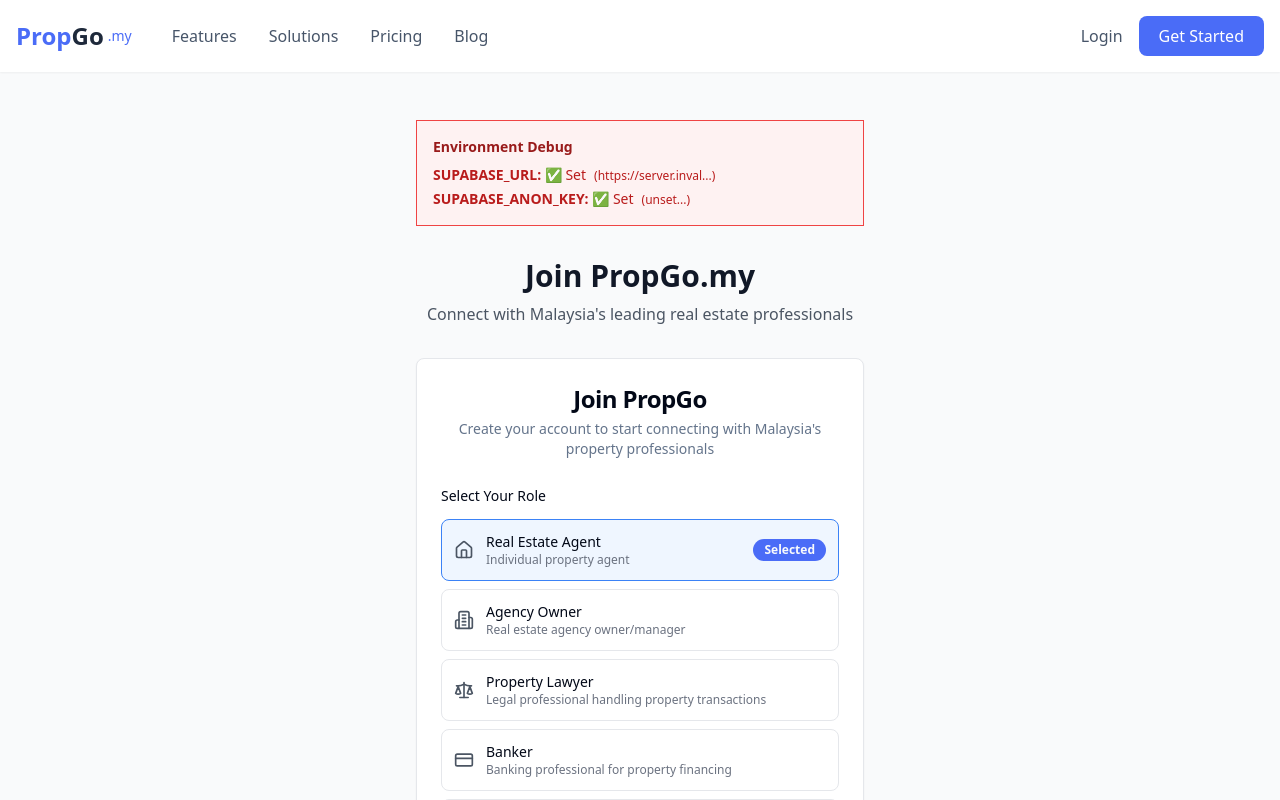
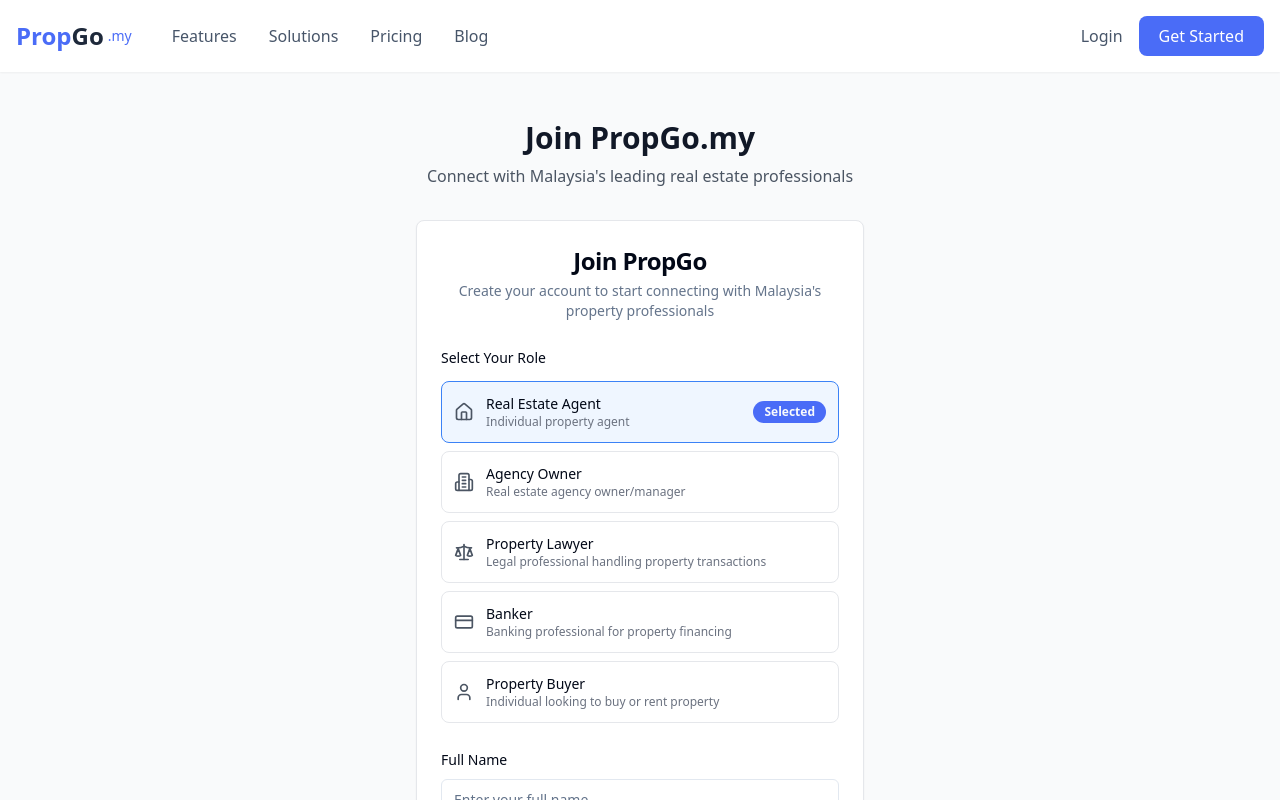
Before and after one commit to propgo/PropGo, a Next.js app in the folder apps/web/: page /auth/sign-up in a window 1280 px wide. Shown: the top 800 px of the page. Built offline with nearby package versions, Linux system fonts and the light colour scheme; no server answers.

Commit message:
Remove environment debug component from sign-up page
- Removed red debug box showing Supabase environment variables
- Deleted EnvDebug component and debug directory
- Clean up sign-up page UI for production
- Build verified to work correctly

```diff
--- a/apps/web/app/auth/sign-up/page.tsx
+++ b/apps/web/app/auth/sign-up/page.tsx
@@ -2,7 +2,6 @@
 import { SignUpForm } from '@/components/auth/sign-up-form'
 import { Header } from '@/components/layout/header'
 import { Footer } from '@/components/layout/footer'
-import { EnvDebug } from '@/components/debug/env-debug'
 
 export const metadata: Metadata = {
   title: 'Sign Up - PropGo.my',
@@ -15,7 +14,6 @@
       <Header />
       <main className="flex items-center justify-center py-12 px-4 sm:px-6 lg:px-8">
         <div className="max-w-md w-full space-y-8">
-          <EnvDebug />
           <div className="text-center">
             <h1 className="text-3xl font-bold text-gray-900 mb-2">
               Join PropGo.my
--- a/apps/web/components/debug/env-debug.tsx
+++ /dev/null
@@ -1,22 +0,0 @@
-'use client'
-
-export function EnvDebug() {
-  const supabaseUrl = process.env.NEXT_PUBLIC_SUPABASE_URL
-  const supabaseAnonKey = process.env.NEXT_PUBLIC_SUPABASE_ANON_KEY
-
-  return (
-    <div className="p-4 border border-red-500 bg-red-50 text-sm">
-      <h3 className="font-bold text-red-800 mb-2">Environment Debug</h3>
-      <div className="space-y-1 text-red-700">
-        <div>
-          <strong>SUPABASE_URL:</strong> {supabaseUrl ? '✅ Set' : '❌ Missing'}
-          {supabaseUrl && <span className="ml-2 text-xs">({supabaseUrl.substring(0, 20)}...)</span>}
-        </div>
-        <div>
-          <strong>SUPABASE_ANON_KEY:</strong> {supabaseAnonKey ? '✅ Set' : '❌ Missing'}
-          {supabaseAnonKey && <span className="ml-2 text-xs">({supabaseAnonKey.substring(0, 20)}...)</span>}
-        </div>
-      </div>
-    </div>
-  )
-}
```
